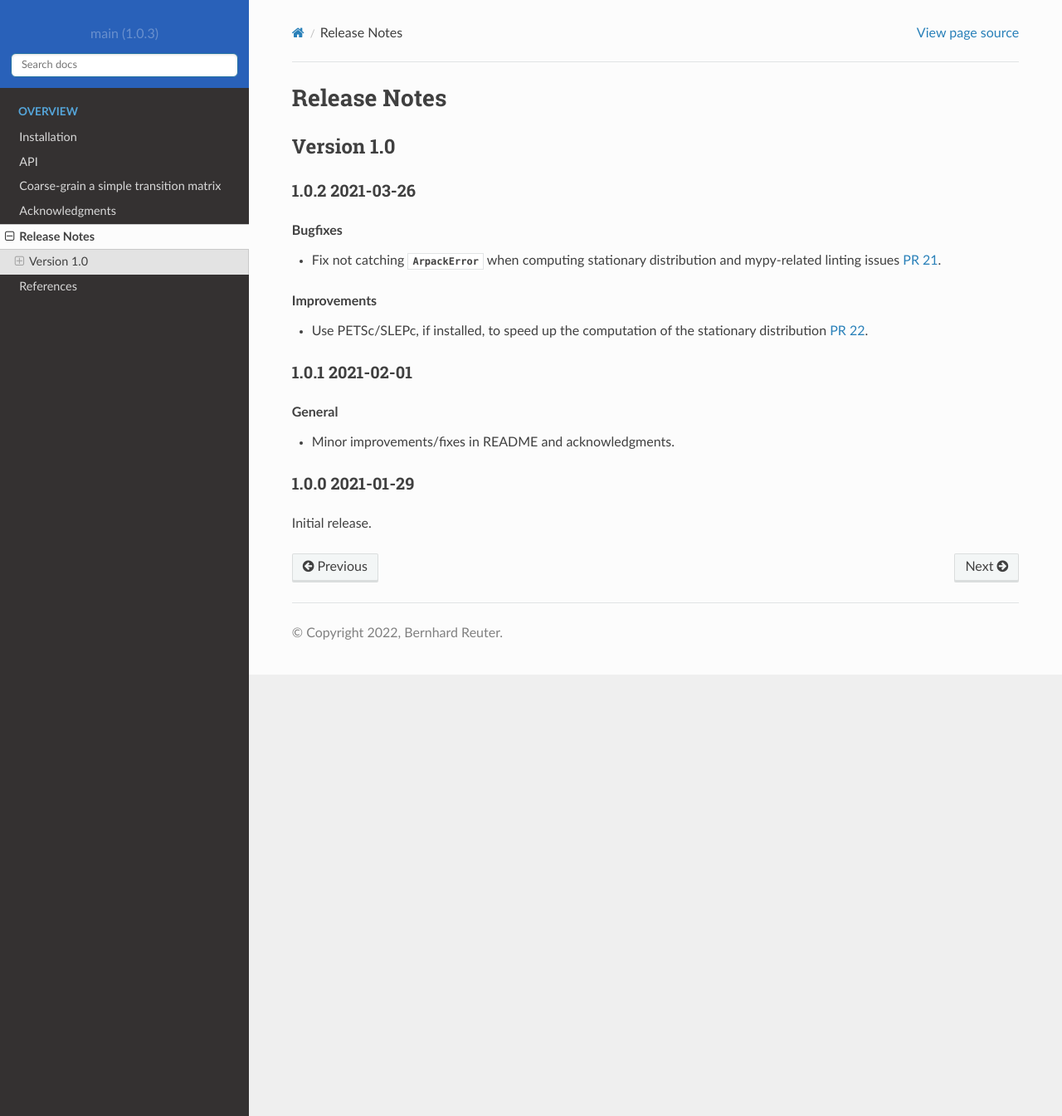
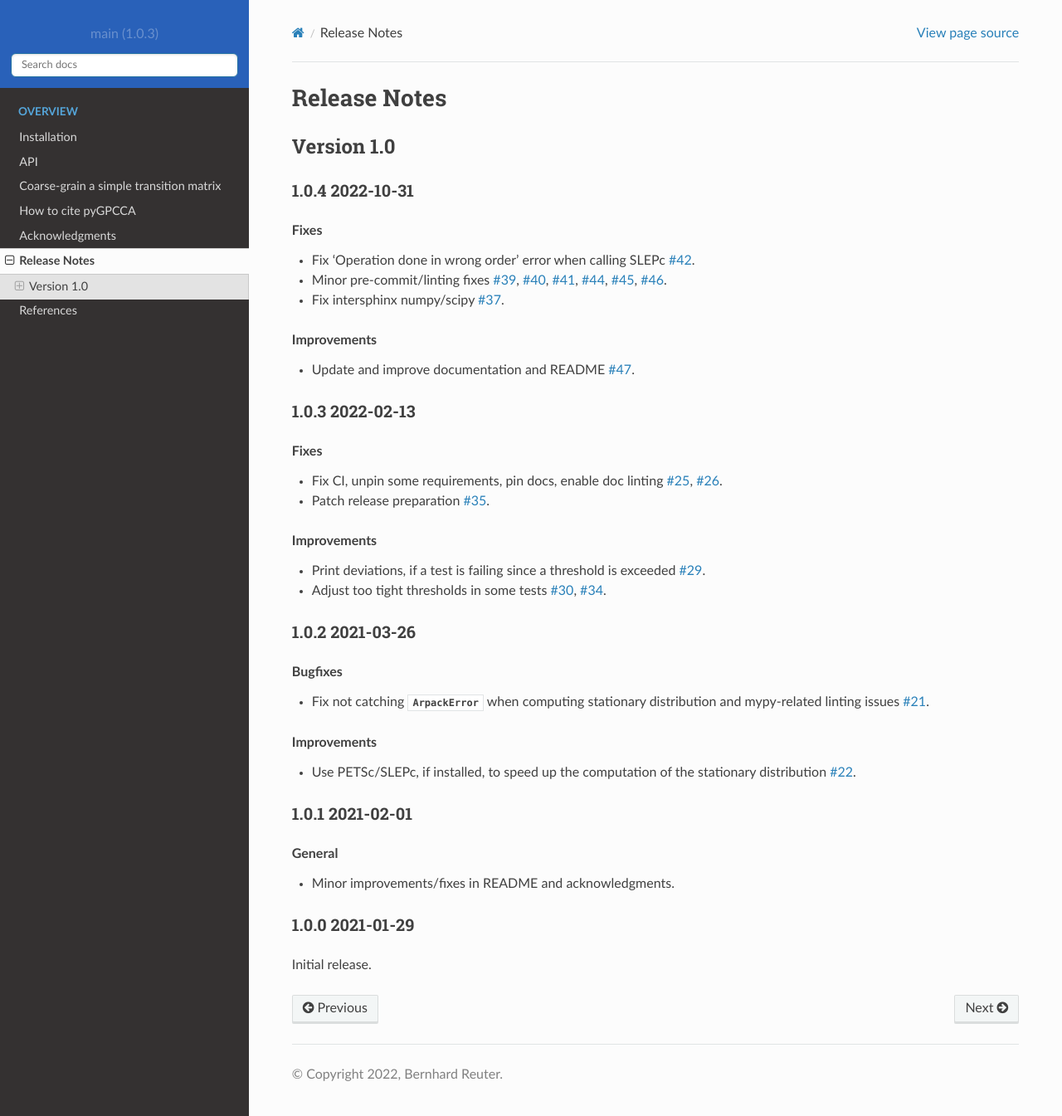
Before and after one commit to msmdev/pyGPCCA, a Sphinx documentation site: the page built from docs/source/release_notes.rst, in a window 1280 px wide and 1345 px high. Shown: the whole window at 83% size. Built offline with Sphinx 7.4.7 and the Read the Docs theme 2.0.0, drawn with Linux system fonts in a browser that asks for light colours.

Commit message:
Update and improve documentation and README (#47)
* Add how-to-cite section to README and RTD.

* Update Acknowledgments, References, and Release Notes.

```diff
--- a/docs/source/index.rst
+++ b/docs/source/index.rst
@@ -11,6 +11,7 @@
     installation
     api
     example
+    how_to_cite
     acknowledgments
     release_notes
     references
--- a/docs/source/release_notes.rst
+++ b/docs/source/release_notes.rst
@@ -5,6 +5,46 @@
 
 Version 1.0
 -----------
+1.0.4 :small:`2022-10-31`
+~~~~~~~~~~~~~~~~~~~~~~~~~
+
+.. rubric:: Fixes
+
+- Fix 'Operation done in wrong order' error when calling SLEPc
+  `#42 <https://github.com/msmdev/pyGPCCA/pull/42>`_.
+- Minor pre-commit/linting fixes
+  `#39 <https://github.com/msmdev/pyGPCCA/pull/39>`_,
+  `#40 <https://github.com/msmdev/pyGPCCA/pull/40>`_,
+  `#41 <https://github.com/msmdev/pyGPCCA/pull/41>`_,
+  `#44 <https://github.com/msmdev/pyGPCCA/pull/44>`_,
+  `#45 <https://github.com/msmdev/pyGPCCA/pull/45>`_,
+  `#46 <https://github.com/msmdev/pyGPCCA/pull/46>`_.
+- Fix intersphinx numpy/scipy
+  `#37 <https://github.com/msmdev/pyGPCCA/pull/37>`_.
+
+.. rubric:: Improvements
+
+- Update and improve documentation and README
+  `#47 <https://github.com/msmdev/pyGPCCA/pull/47>`_.
+
+1.0.3 :small:`2022-02-13`
+~~~~~~~~~~~~~~~~~~~~~~~~~
+
+.. rubric:: Fixes
+
+- Fix CI, unpin some requirements, pin docs, enable doc linting
+  `#25 <https://github.com/msmdev/pyGPCCA/pull/25>`_,
+  `#26 <https://github.com/msmdev/pyGPCCA/pull/26>`_.
+- Patch release preparation
+  `#35 <https://github.com/msmdev/pyGPCCA/pull/35>`_.
+
+.. rubric:: Improvements
+
+- Print deviations, if a test is failing since a threshold is exceeded
+  `#29 <https://github.com/msmdev/pyGPCCA/pull/29>`_.
+- Adjust too tight thresholds in some tests
+  `#30 <https://github.com/msmdev/pyGPCCA/pull/30>`_,
+  `#34 <https://github.com/msmdev/pyGPCCA/pull/34>`_.
 
 1.0.2 :small:`2021-03-26`
 ~~~~~~~~~~~~~~~~~~~~~~~~~
@@ -12,12 +52,12 @@
 .. rubric:: Bugfixes
 
 - Fix not catching ``ArpackError`` when computing stationary distribution and mypy-related linting issues
-  `PR 21 <https://github.com/msmdev/pyGPCCA/pull/21>`_.
+  `#21 <https://github.com/msmdev/pyGPCCA/pull/21>`_.
 
 .. rubric:: Improvements
 
 - Use PETSc/SLEPc, if installed, to speed up the computation of the stationary distribution
-  `PR 22 <https://github.com/msmdev/pyGPCCA/pull/22>`_.
+  `#22 <https://github.com/msmdev/pyGPCCA/pull/22>`_.
 
 1.0.1 :small:`2021-02-01`
 ~~~~~~~~~~~~~~~~~~~~~~~~~
```
Also changed, not shown: README.rst (+44 -9 lines), docs/source/acknowledgments.rst (+7 -7 lines), docs/source/how_to_cite.rst (added, +41 -0 lines), docs/source/references.rst (+15 -6 lines), 4 other files.
